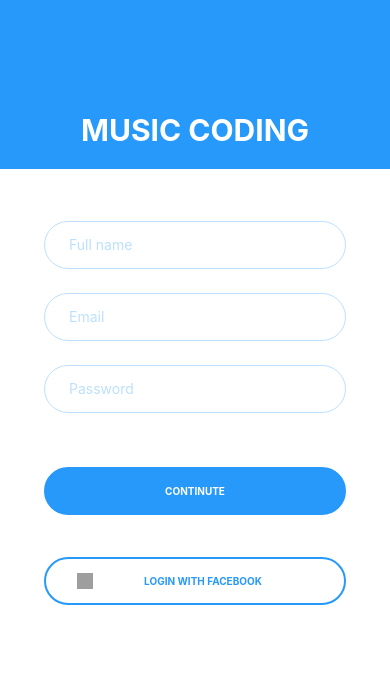
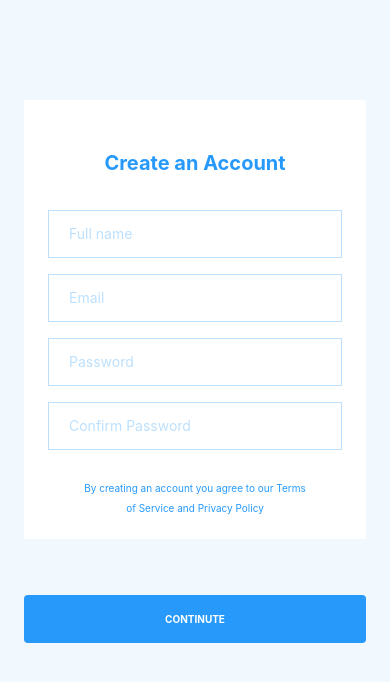
Before and after one commit to musicodinghub/react-native-code-snippets, a React Native app: screen / in a window 390 px wide. Shown: the top 682 px of the page. Built offline with nearby package versions, Linux system fonts and the light colour scheme; grey boxes are pictures that could not be loaded.

Commit message:
⚡️ update

```diff
--- a/App.js
+++ b/App.js
@@ -6,7 +6,7 @@ import { SignUpOption1, SignUpOption2, SignUpOption3 } from './src/screens/SignU
 
 export default function App() {
   return (
-    <SignUpOption3/>
+    <SignUpOption1/>
   );
 }
 
--- a/src/screens/SignUp/SignUpOption1.js
+++ b/src/screens/SignUp/SignUpOption1.js
@@ -9,6 +9,7 @@ const Input = ({ placeholder, secureTextEntry }) => {
         secureTextEntry={secureTextEntry ? true : false}
         placeholder={placeholder}
         placeholderTextColor="#BCE0FD"
+        autoCapitalize="none"
         style={{
           marginLeft: 20,
           color: '#2699FB',
--- a/src/screens/SignUp/SignUpOption2.js
+++ b/src/screens/SignUp/SignUpOption2.js
@@ -11,6 +11,7 @@ const Input = ({ icon, placeholder, secureTextEntry }) => {
           secureTextEntry={secureTextEntry ? true : false}
           placeholder={placeholder}
           placeholderTextColor="#BCE0FD"
+          autoCapitalize="none"
           style={{
             marginLeft: 20,
             color: '#2699fb',
--- a/src/screens/SignUp/SignUpOption3.js
+++ b/src/screens/SignUp/SignUpOption3.js
@@ -10,6 +10,7 @@ const Input = ({ icon, placeholder, secureTextEntry }) => {
           secureTextEntry={secureTextEntry ? true : false}
           placeholder={placeholder}
           placeholderTextColor="#BCE0FD"
+          autoCapitalize="none"
           style={{
             marginLeft: 24,
             color: '#2699FB',
--- a/src/screens/SignUp/index.js
+++ b/src/screens/SignUp/index.js
@@ -1,5 +1,5 @@
 import SignUpOption1 from './SignUpOption1';
 import SignUpOption2 from './SignUpOption2';
-import SignUpOption3 from './SignUpOption3'
+import SignUpOption3 from './SignUpOption3';
 
 export { SignUpOption1, SignUpOption2, SignUpOption3 };
```
